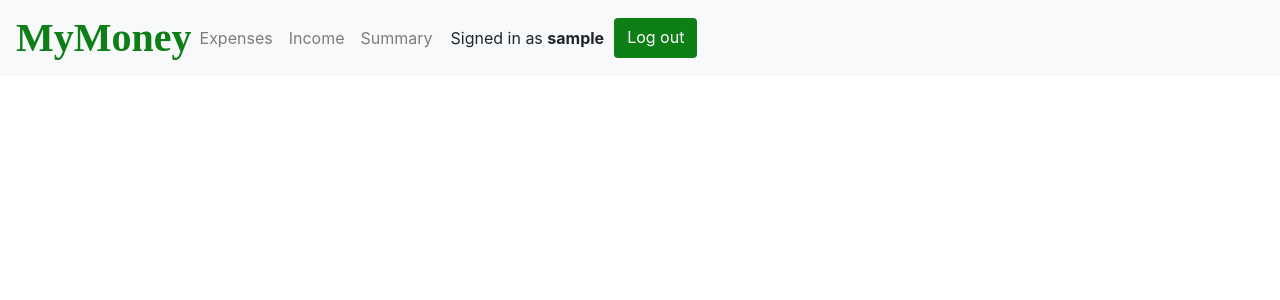
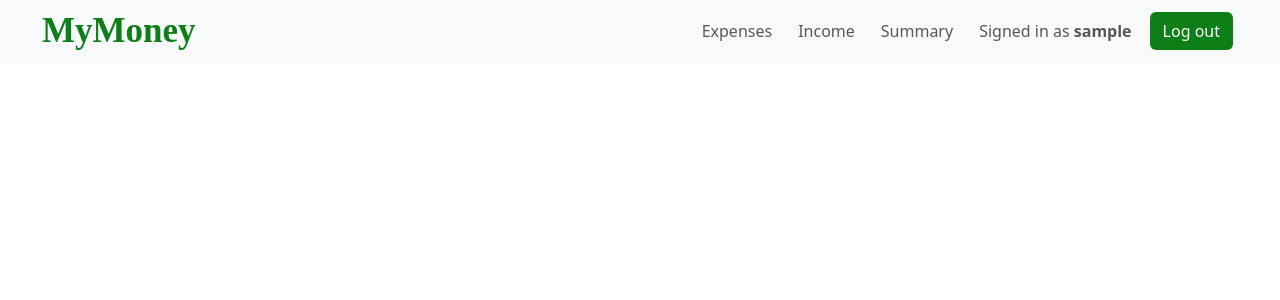
Before and after one commit to Franco-Postulka/MyMoney, a Django app: page /mymoney/ in a window 1280 px wide. Shown: the top 300 px of the page. Run offline with Django 5.2, Linux system fonts and the light colour scheme; the visitor is signed in with stand-in values (Sample User, id 1); some libraries are stand-ins or nearby versions.

Commit message:
Solucion boton toggler

```diff
--- a/mymoney/static/mymoney/styles.css
+++ b/mymoney/static/mymoney/styles.css
@@ -1,12 +1,33 @@
-.brand {
+#brand {
   color: rgb(14, 126, 22) !important;
-  font-size: 40px;
+  font-size: 35px;
   font-weight: bold;
   font-family: "Times New Roman", Times, serif;
 }
 
+#navbar {
+  padding: 0 30px;
+}
+
+#navbarSupportedContent {
+  margin: auto;
+  justify-content: flex-end !important;
+  display: flex;
+  align-items: center; /* Centra verticalmente */
+}
+
+ul.navbar-nav {
+  display: flex;
+  align-items: center; /* Centra verticalmente */
+  justify-content: flex-end; /* Alinea a la derecha */
+  width: 100%;
+}
+ul.navbar-nav li {
+  margin: auto 5px;
+}
+
 #signed {
-  margin: auto 10px;
+  margin: auto;
 }
 
 span {
--- a/mymoney/static/mymoney/styles.scss
+++ b/mymoney/static/mymoney/styles.scss
@@ -1,14 +1,31 @@
 $color: rgb(14, 126, 22);
 
-.brand{
+#brand{
     color: $color !important;
-    font-size: 40px;
+    font-size: 35px;
     font-weight: bold;
     font-family: 'Times New Roman', Times, serif;
 }
-
+#navbar{
+    padding: 0 30px;
+}
+#navbarSupportedContent {
+    margin: auto;
+    justify-content: flex-end !important;
+    display: flex;
+    align-items: center; /* Centra verticalmente */
+}
+ul.navbar-nav {
+    display: flex;
+    align-items: center; /* Centra verticalmente */
+    justify-content: flex-end; /* Alinea a la derecha */
+    width: 100%;
+    li{
+        margin: auto 5px;
+    }
+}
 #signed{
-    margin: auto 10px;
+    margin: auto;
 }
 span{
     font-weight: bold;
--- a/mymoney/templates/mymoney/layout.html
+++ b/mymoney/templates/mymoney/layout.html
@@ -5,26 +5,38 @@
         <meta charset="UTF-8">
         <meta name="viewport" content="width=device-width, initial-scale=1.0">
         <title>MyMoney</title>
-    <link rel="stylesheet" href="https://stackpath.bootstrapcdn.com/bootstrap/4.4.1/css/bootstrap.min.css" integrity="sha384-Vkoo8x4CGsO3+Hhxv8T/Q5PaXtkKtu6ug5TOeNV6gBiFeWPGFN9MuhOf23Q9Ifjh" crossorigin="anonymous">
+        <link href="https://cdn.jsdelivr.net/npm/bootstrap@5.3.3/dist/css/bootstrap.min.css" rel="stylesheet" integrity="sha384-QWTKZyjpPEjISv5WaRU9OFeRpok6YctnYmDr5pNlyT2bRjXh0JMhjY6hW+ALEwIH" crossorigin="anonymous">
         <link href="{% static 'mymoney/styles.css' %}" rel="stylesheet">
+        <meta http-equiv="Content-Security-Policy" content="script-src https://cdn.jsdelivr.net/npm/bootstrap@5.3.3/dist/js/bootstrap.bundle.min.js; child-src 'none'; object-src 'none'">
+        <script src="https://cdn.jsdelivr.net/npm/bootstrap@5.3.3/dist/js/bootstrap.bundle.min.js" integrity="sha384-YvpcrYf0tY3lHB60NNkmXc5s9fDVZLESaAA55NDzOxhy9GkcIdslK1eN7N6jIeHz" crossorigin="anonymous"></script>
     </head>
 <body>
-    <nav class="navbar navbar-expand-lg navbar-light bg-light">
-        <a class="brand">MyMoney</a>
-        <button class="navbar-toggler" type="button" data-toggle="collapse" data-target="#navbarNavAltMarkup" aria-controls="navbarNavAltMarkup" aria-expanded="false" aria-label="Toggle navigation">
+    <nav class="navbar navbar-expand-lg bg-body-tertiary" id="navbar">
+        <div class="container-fluid">
+            <a class="navbar-brand" href="#" id="brand">MyMoney</a>
+            <button class="navbar-toggler" type="button" data-bs-toggle="collapse" data-bs-target="#navbarSupportedContent" aria-controls="navbarSupportedContent" aria-expanded="false" aria-label="Toggle navigation">
                 <span class="navbar-toggler-icon"></span>
             </button>
-        <div class="collapse navbar-collapse">
-            <div class="navbar-nav">
-                <a class="nav-item nav-link" href="#">Expenses</a>
-                <a class="nav-item nav-link" href="#">Income</a>
-                <a class="nav-item nav-link" href="#">Summary</a>
+            <div class="collapse navbar-collapse" id="navbarSupportedContent">
+                <ul class="navbar-nav me-auto mb-2 mb-lg-0">
+            <li class="nav-item">
+                <a class="nav-link" aria-current="page" href="#">Expenses</a>
+            </li>
+            <li class="nav-item">
+                <a class="nav-link" href="#">Income</a>
+            </li>
+            <li class="nav-item">
+                <a class="nav-link">Summary</a>
+            </li>
             {% if user.is_authenticated %}
-                    <p class="nav-item" id="signed">Signed in as <span>{{user.username}}</span></p>
+            <li class="nav-item" >
+                <p class="nav-link" id="signed">Signed in as <span>{{user.username}}</span></p>
+            </li>
+            <li class="nav-item">
                 <a class="btn btn-default" id="logout" href="{% url 'logout' %}">Log out</a>
-                {% else %}
-
+            </li>
             {% endif %}
+        </ul>
     </div>
 </div>
 </nav>
```
Also changed, not shown: 1 other file. Lines whose indentation alone changed are shown as unchanged.
